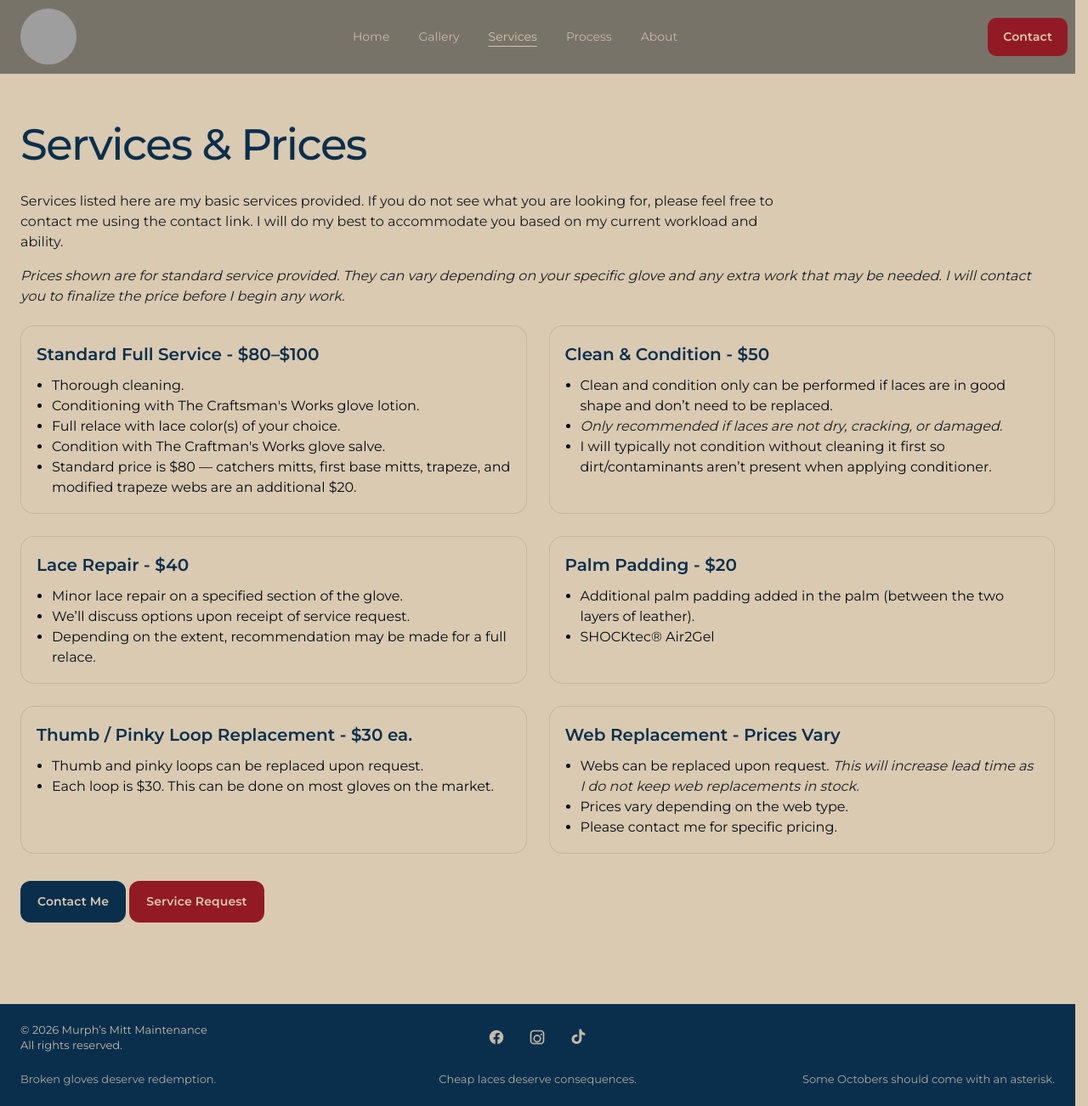
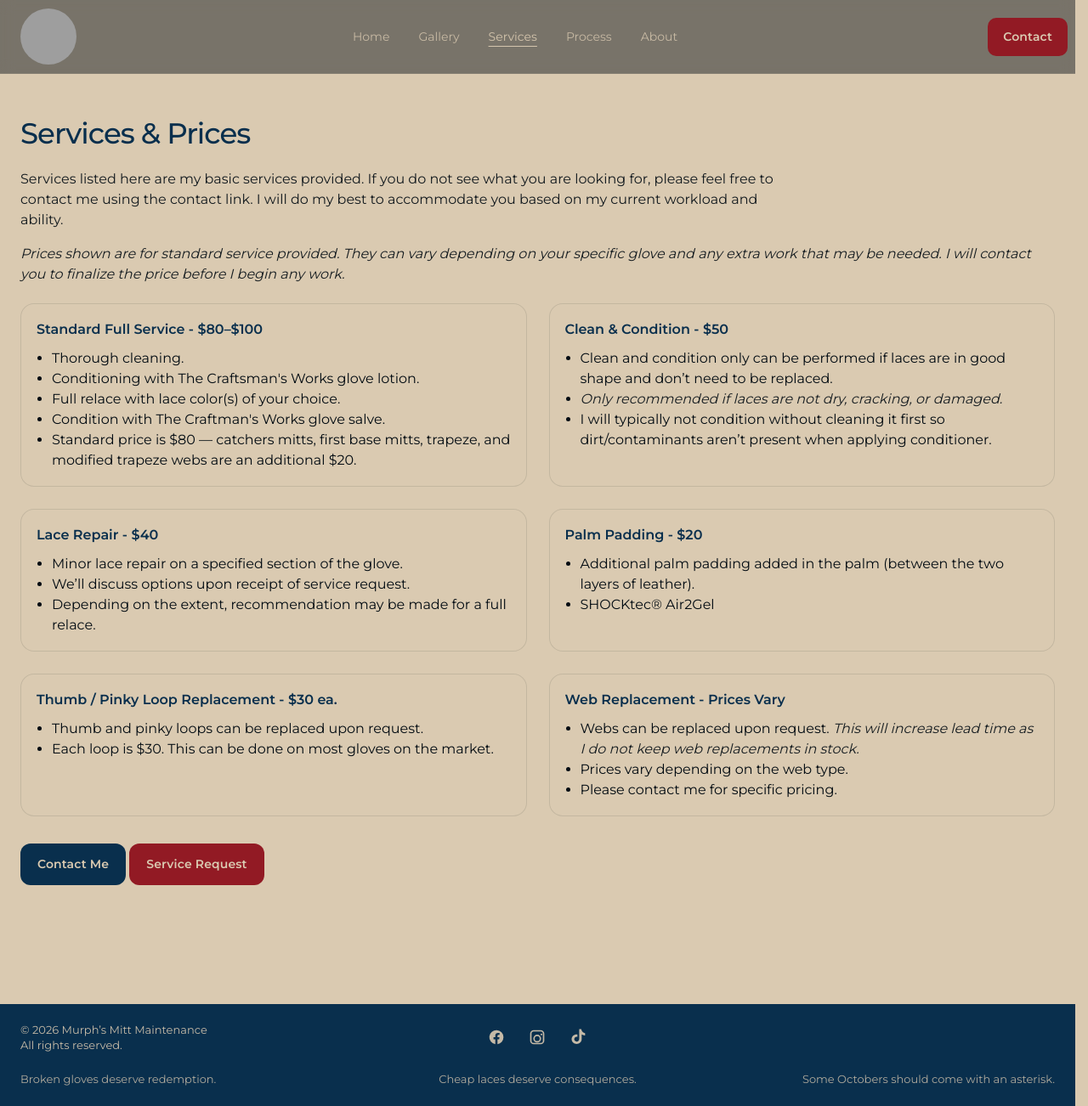
Before and after one commit to kbrettmurphy-ctrl/murphsmitts, a Jekyll site: the page built from archive/services.html, in a window 1280 px wide and 1302 px high. Shown: the whole window at 85% size. Built offline with Jekyll 4.4.1, drawn with Linux system fonts in a browser that asks for light colours; grey boxes are pictures that could not be loaded.

Commit message:
Update styles-16.css

```diff
--- a/assets/css/styles-16.css
+++ b/assets/css/styles-16.css
@@ -209,7 +209,7 @@
 }
 
 .page h1{
-  font-size: clamp(34px, 4vw, 54px);
+  font-size: clamp(24px, 4vw, 34px);
   letter-spacing: -0.03em;
   margin: 22px 0 14px;
   color: var(--navy);
@@ -255,7 +255,7 @@
   margin: 0 0 10px;
   color: var(--navy);
   font-weight: 600;
-  font-size: 20px;
+  font-size: 16px;
 }
 
 .price ul{
@@ -362,8 +362,8 @@
   color:white;
   border:1px solid rgba(218, 202, 177,.18);
   font-size:40px;
-  width:58px;
-  height:58px;
+  width:48px;
+  height:48px;
   border-radius:50%;
   cursor:pointer;
   display:flex;
@@ -780,7 +780,7 @@
 }
 
 .mobile-links a{
-  font-size: 32px;
+  font-size: 24px;
   font-weight: 500;
   color: var(--ink);
   text-decoration:none;
```
